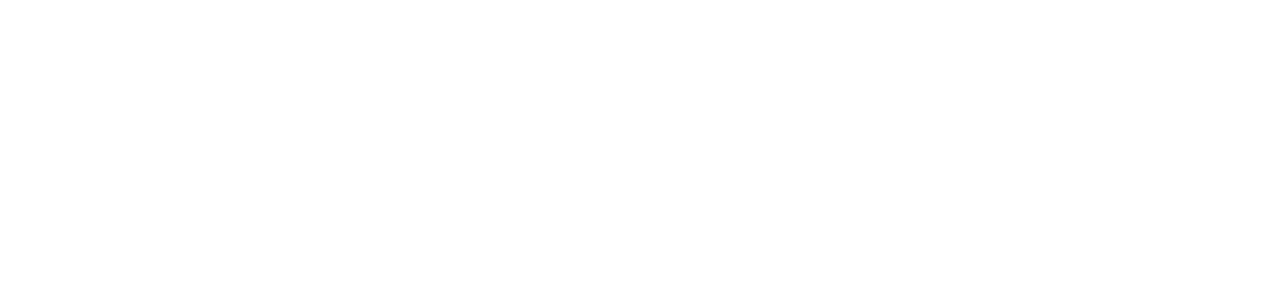
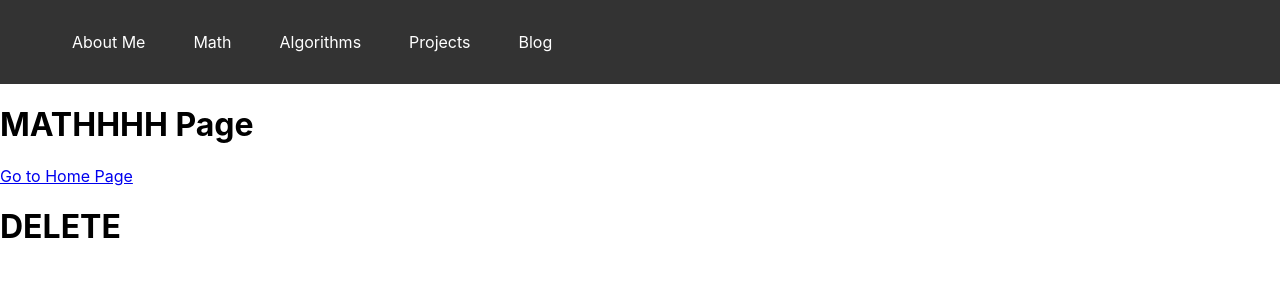
Before and after one commit to RichardZhang8020/my-simple-website, a React (Create React App) app: page /math in a window 1280 px wide. Before the commit this address had no page. Shown: the top 300 px of the page. Built offline with nearby package versions, Linux system fonts and the light colour scheme.

Commit message:
add navbar

```diff
--- a/src/App.js
+++ b/src/App.js
@@ -1,17 +1,44 @@
 import React from 'react';
-import { BrowserRouter as Router, Routes, Route } from 'react-router-dom';
-import HomePage from './HomePage';
-import AboutPage from './AboutPage';
+import { BrowserRouter as Router, Routes, Route, Outlet } from 'react-router-dom';
+import About from './pages/About';
+import Math from './pages/Math';
+import Algorithms from './pages/Algorithms';
+import Projects from './pages/Projects';
+import Blog from './pages/Blog';
+import Navbar from './Navbar';
 
 function App() {
   return (
     <Router basename={process.env.PUBLIC_URL}>
+      <Navbar />
       <Routes>
-        <Route path="/" element={<HomePage />} />
-        <Route path="/about" element={<AboutPage />} />
+        <Route path="/" element={<About />} />
+        <Route path="/math" element={<Math />} />
+        <Route path="/algorithms" element={<Algorithms />} />
+        <Route path="/projects" element={<Projects />} />
+        <Route path="/blog" element={<Blog />} />
       </Routes>
     </Router>
   );
 }
 
 export default App;
+
+// if you want to put the navbar on every page, its as simple as putting <Navbar />  under the base router tag
+//remember this app component is your entire application (react is a single page app that just dynamically changes based off of route).
+//so you are rendering the page with the navbar every time then adding components depending on the route you're on
+
+//if you want to CHOOSE which pages use the navbar, you can add this function. Outlet means the element based off of the route
+// function Layout() {
+//   return (
+//     <div>
+//       <Navbar />
+//       <Outlet />  {/* This renders the content of the active route */}
+//     </div>
+//   );
+// }
+
+//Wrap the routes you want to have the navbar with this
+// <Route element={<Layout />}>
+// </Route>
+//
--- a/src/HomePage.jsx
+++ /dev/null
@@ -1,13 +0,0 @@
-import React from 'react';
-import { Link } from 'react-router-dom';
-
-function HomePage() {
-  return (
-    <div>
-      <h1>Home Page</h1>
-      <Link to="/about">Go to About Page</Link>
-    </div>
-  );
-}
-
-export default HomePage;
--- /dev/null
+++ b/src/Navbar.css
@@ -0,0 +1,27 @@
+.navbar {
+    background-color: #333;
+    color: white;
+    padding: 1rem;
+  }
+
+  .nav-list {
+    list-style: none;
+    display: flex;
+    gap: 1rem;
+  }
+
+  .nav-list li a {
+    color: white;
+    text-decoration: none;
+    padding: 0.5rem 1rem; /* Add padding for a bigger hit area */
+    transition: color 3.0s ease-in-out;
+    transition: background-color 0.3s ease-in-out;  /*ease-in-out needs to be in the parent, if you put this in the hover section, it will not work. I guess its because only the actual element has the power to ease out*/
+  }
+
+  .nav-list li a:hover {
+    background-color: #555; /* Change background on hover */
+    color: #f0f0f0; /* Lighter text color for contrast */
+    text-decoration: underline;
+    text-decoration-color: #007bff; /* Blue underline */
+    color: #9ed8c3; /* text color on hover */
+  }
--- /dev/null
+++ b/src/Navbar.jsx
@@ -0,0 +1,19 @@
+import React from 'react';
+import { Link } from 'react-router-dom';
+import './Navbar.css'; // Import the CSS file
+
+function Navbar() {
+  return (
+    <nav className="navbar">
+      <ul className="nav-list">
+        <li><Link to="/">About Me</Link></li>
+        <li><Link to="/math">Math</Link></li>
+        <li><Link to="/algorithms">Algorithms</Link></li>
+        <li><Link to="/projects">Projects</Link></li>
+        <li><Link to="/blog">Blog</Link></li>
+      </ul>
+    </nav>
+  );
+}
+
+export default Navbar;
--- a/src/AboutPage.jsx
+++ b/src/pages/About.jsx
@@ -5,7 +5,6 @@
   return (
     <div>
       <h1>About Page</h1>
-      <Link to="/">Go to Home Page</Link>
       <h1>DELETE</h1>
     </div>
   );
--- /dev/null
+++ b/src/pages/Algorithms.jsx
@@ -0,0 +1,14 @@
+import React from 'react';
+import { Link } from 'react-router-dom';
+
+function AboutPage() {
+  return (
+    <div>
+      <h1>Algorithms  Page</h1>
+      <Link to="/">Go to Home Page</Link>
+      <h1>DELETE</h1>
+    </div>
+  );
+}
+
+export default AboutPage;
--- /dev/null
+++ b/src/pages/Blog.jsx
@@ -0,0 +1,14 @@
+import React from 'react';
+import { Link } from 'react-router-dom';
+
+function AboutPage() {
+  return (
+    <div>
+      <h1>BLOGGG  Page</h1>
+      <Link to="/">Go to Home Page</Link>
+      <h1>DELETE</h1>
+    </div>
+  );
+}
+
+export default AboutPage;
--- /dev/null
+++ b/src/pages/Math.jsx
@@ -0,0 +1,14 @@
+import React from 'react';
+import { Link } from 'react-router-dom';
+
+function AboutPage() {
+  return (
+    <div>
+      <h1>MATHHHH  Page</h1>
+      <Link to="/">Go to Home Page</Link>
+      <h1>DELETE</h1>
+    </div>
+  );
+}
+
+export default AboutPage;
--- /dev/null
+++ b/src/pages/Projects.jsx
@@ -0,0 +1,14 @@
+import React from 'react';
+import { Link } from 'react-router-dom';
+
+function AboutPage() {
+  return (
+    <div>
+      <h1>Projectssss  Page</h1>
+      <Link to="/">Go to Home Page</Link>
+      <h1>DELETE</h1>
+    </div>
+  );
+}
+
+export default AboutPage;
```
Also changed, not shown: src/index.css (line endings or trailing spaces).
